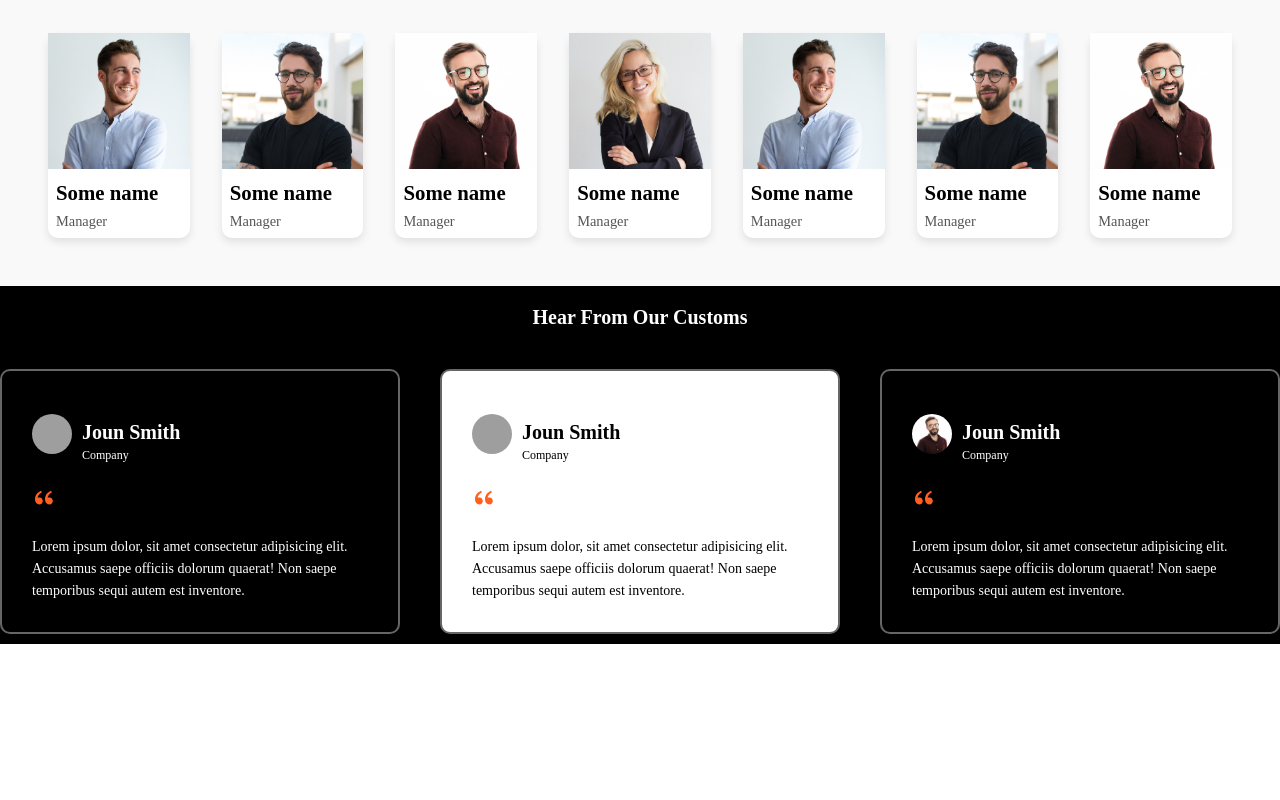
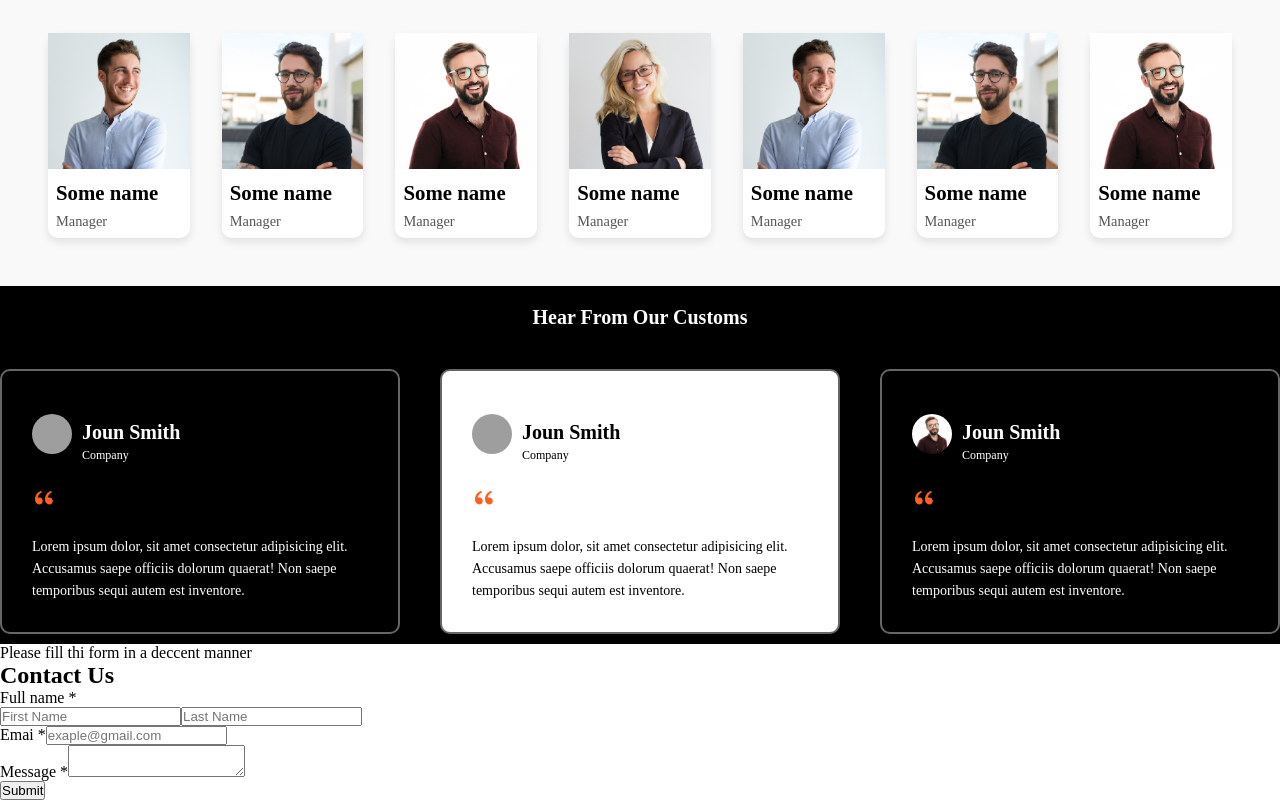
Before and after one commit to boben195/p01-web, a React (Vite) app: page / in a window 1280 px wide. Shown: the part 3899-4699 px from the top of the page. Before the commit the page ends 4543 px from the top, so only its background shows below. Built offline with nearby package versions, Linux system fonts and the light colour scheme; grey boxes are pictures that could not be loaded.

Commit message:
add contact section

```diff
--- a/src/App.jsx
+++ b/src/App.jsx
@@ -6,6 +6,7 @@ import Services from "./Components/Services/Services";
 import About from "./Components/About/About";
 import Team from "./Components/Team/Team";
 import Feedback from "./Components/Feedback/Feedback";
+import Contact from "./Components/Contact/Contact";
 
 const App = () => {
   return (
@@ -17,6 +18,7 @@ const App = () => {
       <About />
       <Team />
       <Feedback />
+      <Contact />
     </div>
   );
 };
--- /dev/null
+++ b/src/Components/Contact/Contact.jsx
@@ -0,0 +1,33 @@
+import React from "react";
+import "./Contact.css";
+
+const Contact = () => {
+  return (
+    <div>
+      <div className="contact-form">
+        <p>Please fill thi form in a deccent manner</p>
+        <form action="#">
+          <h2>Contact Us</h2>
+          <div>
+            <label htmlFor="firstName"> Full name *</label>
+            <div className="names">
+              <input type="text" placeholder="First Name" />
+              <input type="text" placeholder="Last Name" />
+            </div>
+          </div>
+          <div>
+            <label htmlFor="email"> Emai *</label>
+            <input type="email" placeholder="exaple@gmail.com" required />
+          </div>
+          <div>
+            <label htmlFor="message"> Message *</label>
+            <textarea name="message" id="message"></textarea>
+          </div>
+          <button type="submit">Submit</button>
+        </form>
+      </div>
+    </div>
+  );
+};
+
+export default Contact;
```
Also changed, not shown: src/Components/Contact/Contact.css (added).
